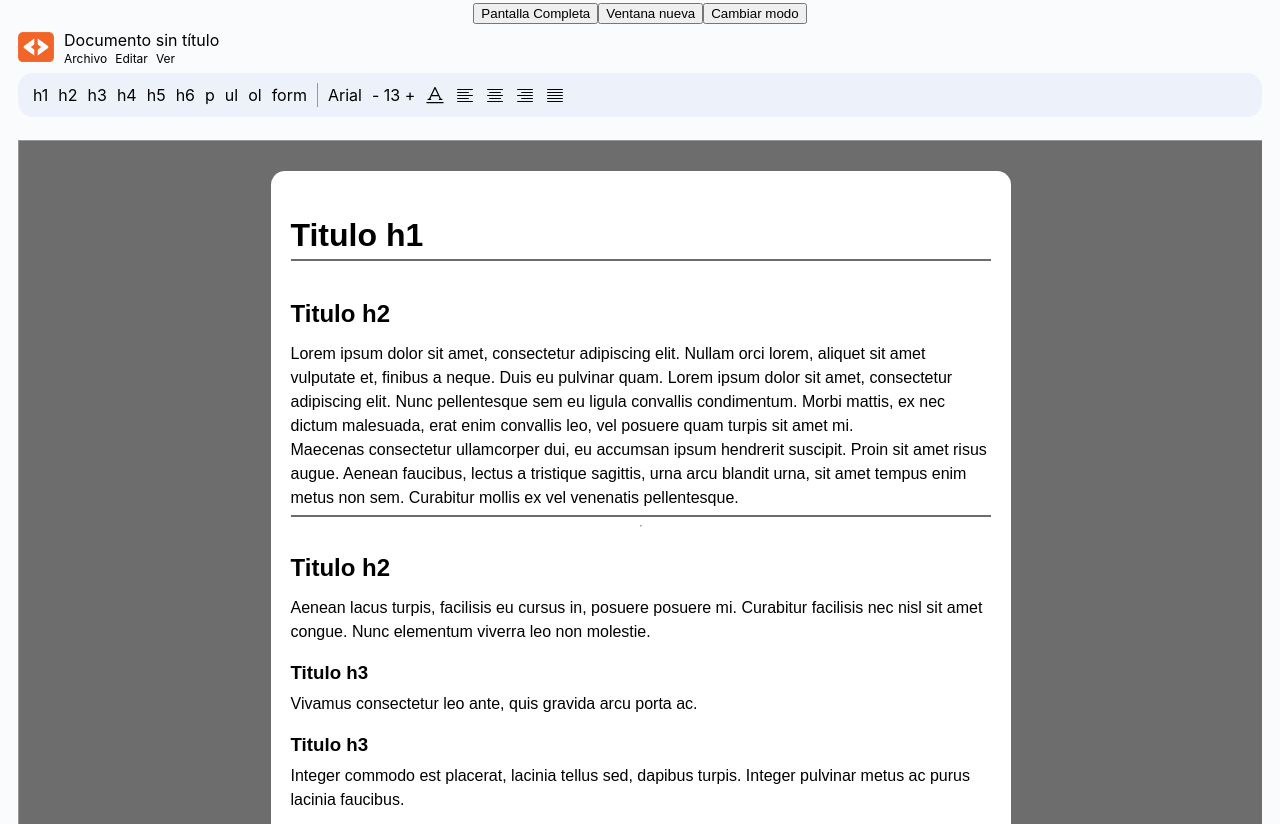
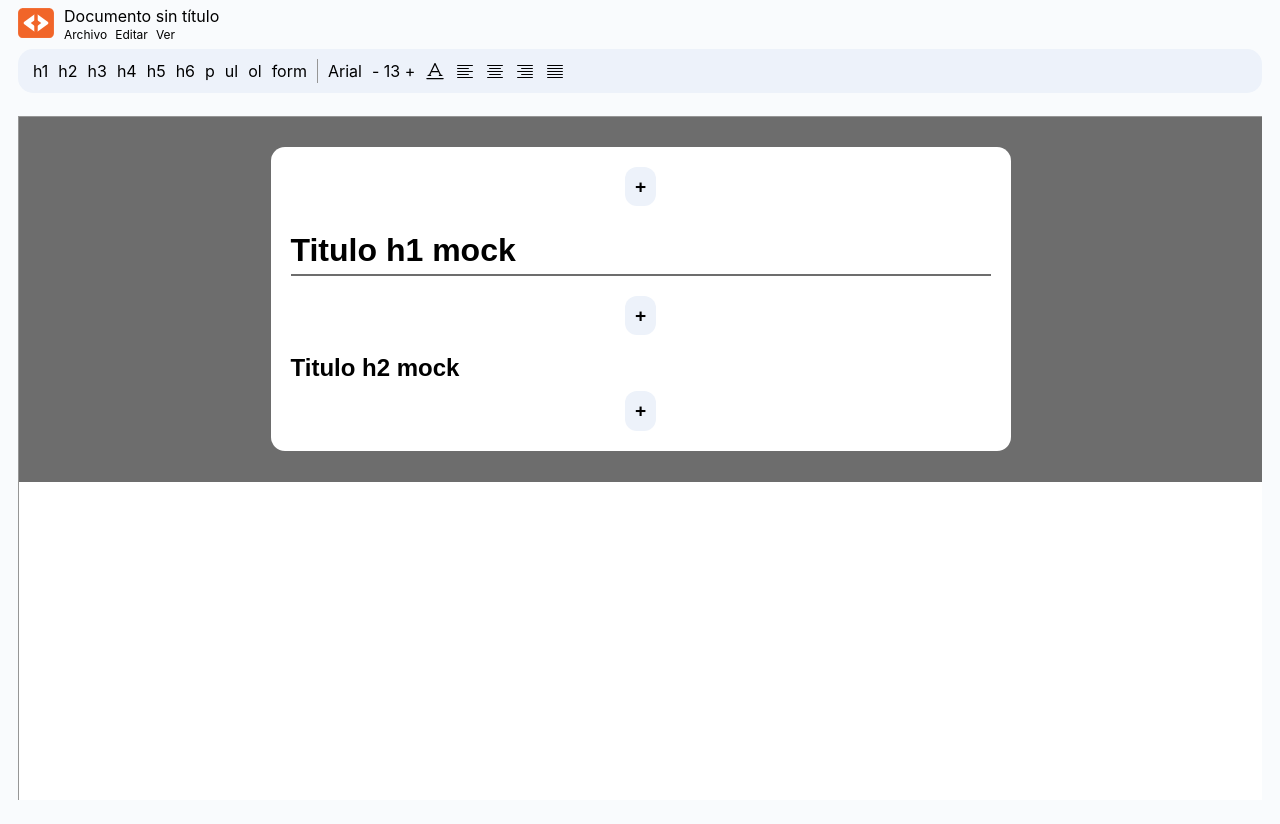
Before and after one commit to JoseMR6/react-web-editor, a React (Vite) app in the folder react-web-editor/: page / in a window 1280 px wide. After the commit the page ends 800 px from the top, so only its background shows below. Built offline with nearby package versions, Linux system fonts and the light colour scheme.

Commit message:
Inicio de estructura variable del main e insercion de prueba lista

```diff
--- a/react-web-editor/src/App.jsx
+++ b/react-web-editor/src/App.jsx
@@ -3,10 +3,10 @@ import { Document } from './components/Document.jsx'
 import './App.css'
 import { TIndex } from './components/template_components/TIndex.jsx'
 import { useModo } from './hooks/useModo.js'
-import { toggleFullscreen, openWindowScreen } from './logic/window.js'
+//import { toggleFullscreen, openWindowScreen } from './logic/window.js'
 
 function App() {
-  const {modo, toggleModo} = useModo()
+  const {modo/*, toggleModo*/} = useModo()
 
   return (
     /*
@@ -16,9 +16,6 @@ function App() {
     */
 
     <>
-      <button onClick={toggleFullscreen}>Pantalla Completa</button>
-      <button onClick={openWindowScreen}>Ventana nueva</button>
-      <button onClick={toggleModo}>Cambiar modo</button>
       {modo == 'edicion' && <div id='general-container'>
         <Header />
         <Document />
--- a/react-web-editor/src/components/template_components/TIndex.css
+++ b/react-web-editor/src/components/template_components/TIndex.css
@@ -7,6 +7,7 @@
     font-weight: initial;
     color: initial;
     min-height: 100%;/**/
+    /*height: 100%;*/
     display: block;
 
     /*margin-top: 1px;*/
@@ -18,7 +19,8 @@
 
     display: block;
     /*margin: 8px;*/
-    min-height: 100%;
+    /*min-height: 100%;*/
+    height: 100%;
     border: 0;
     /*margin: 0 auto;*/
 
@@ -26,6 +28,7 @@
     margin-top: -1px;
 
     padding-bottom: 1px;
+    margin-bottom: 0px;
 
     font-family: sans-serif;
 
--- a/react-web-editor/src/components/template_components/TMain.css
+++ b/react-web-editor/src/components/template_components/TMain.css
@@ -1,13 +1,11 @@
 #template-main {
     background-color: #ffffff;
     margin: 0 auto;
-    margin-top: 30px;/**/
+    margin-top: 30px;
     margin-bottom: 30px;
     width: 700px;
-    /*background-color: bisque;*/
     display: flex;
     flex-direction: column;
-    height: 100%;
     padding: 20px;
     border-radius: 14px;
 }
@@ -36,3 +34,23 @@
 .element-separator{
     border-bottom: 2px solid #6d6d6d;
 }
+
+.add-element{
+    display: flex;
+    flex-direction: column;
+    align-items: center;
+}
+
+.add-element span{
+    font-size: larger;
+    font-weight: bold;
+    background-color: #edf2fa;
+    padding: 10px;
+    line-height: 1;
+    border-radius: 12px;
+}
+
+.add-element span:hover{
+    cursor: pointer;
+    background-color: #a1a4a8;
+}
--- a/react-web-editor/src/components/template_components/TMain.jsx
+++ b/react-web-editor/src/components/template_components/TMain.jsx
@@ -1,11 +1,143 @@
 import './TMain.css'
+import { PropTypes } from 'prop-types'
+import { useId, useState } from 'react'
+import { TITLE_TYPES, ELEMENT_TYPES } from '../../constants.js'
+import { addElements } from '../../logic/elements.js'
+
+export function Titulo({ id, text, type }) {
+    var textHtml = "<" + type + ">" + text + "</" + type + ">"
+
+    return (
+        <>
+            <div id={id} className='element-container'
+                dangerouslySetInnerHTML={{ __html: textHtml }}
+            />
+        </>
+    )
+}
+
+Titulo.propTypes = {
+    id: PropTypes.string.isRequired,
+    text: PropTypes.string.isRequired,
+    type: PropTypes.string.isRequired
+}
+
+
+export function AddElement({ id, elementos, setElementos }) {
+    const elementType = ELEMENT_TYPES.TITULO
+    const elementOptions = {
+        text: "Titulo de add element",
+        type: TITLE_TYPES.H3
+    }
+    const newIds = {
+        1: useId(),
+        2: useId(),
+        3: useId()
+    }
+    const idElement = id
+
+    return (
+        <>
+            <div id={idElement} className='add-element'>
+                <span onClick={() =>
+                    addElements({ idElement, elementType, elementOptions,
+                        newIds, elementos, setElementos
+                    })}
+                >
+                    +
+                </span>
+            </div>
+        </>
+    )
+}
+
+AddElement.propTypes = {
+    id: PropTypes.string.isRequired,
+    elementos: PropTypes.array.isRequired,
+    setElementos: PropTypes.func.isRequired
+}
 
 export function TMain() {
+    const [elementos, setElementos] = useState(
+        [
+            {
+                id: useId(),
+                type: ELEMENT_TYPES.ADD_ELEMENT
+            },
+            {
+                id: useId(),
+                type: ELEMENT_TYPES.TITULO,
+                param: {
+                    text: 'Titulo h1 mock',
+                    type: TITLE_TYPES.H1
+                }
+            },
+            {
+                id: useId(),
+                type: ELEMENT_TYPES.ADD_ELEMENT
+            },
+            {
+                id: useId(),
+                type: ELEMENT_TYPES.TITULO,
+                param: {
+                    text: 'Titulo h2 mock',
+                    type: TITLE_TYPES.H2
+                }
+            },
+            {
+                id: useId(),
+                type: ELEMENT_TYPES.ADD_ELEMENT
+            }
+        ]
+    )
+
     return (
         <>
             <main id='template-main'>
-                <h1>Titulo h1</h1>
-                <h2>Titulo h2</h2>
+
+                {elementos.map(elemento => {
+
+                    var component = <div key={elemento.id}>error</div>
+
+                    if (elemento.type == ELEMENT_TYPES.ADD_ELEMENT) {
+                        component = (
+                            <AddElement
+                                key={elemento.id}
+                                id={elemento.id}
+                                elementos={elementos}
+                                setElementos={setElementos}
+                            />
+                        )
+                    } else if (elemento.type == ELEMENT_TYPES.TITULO) {
+                        component = (
+                            <Titulo
+                                key={elemento.id}
+                                id={elemento.id}
+                                text={elemento.param.text}
+                                type={elemento.param.type}
+                            />
+                        )
+                    }
+
+                    return (
+                        <>
+                            {component}
+                        </>
+                    )
+                })}
+
+            </main>
+        </>/**/
+        /*<>
+            <main id='template-main'>
+                <Titulo
+                    text={'Titulo h1'}
+                    type={TITLE_TYPES.H1}
+                />
+                <Titulo
+                    text={'Titulo h2'}
+                    type={TITLE_TYPES.H2}
+                />
                 <p>
                     Lorem ipsum dolor sit amet, consectetur adipiscing elit.
                     Nullam orci lorem, aliquet sit amet vulputate et, finibus a neque.
@@ -20,28 +152,39 @@ export function TMain() {
                     metus non sem. Curabitur mollis ex vel venenatis pellentesque.
                 </p>
                 <div className='element-separator'/>
-                <hr/>
-                <h2>Titulo h2</h2>
+                <Titulo
+                    text={'Titulo h2'}
+                    type={TITLE_TYPES.H2}
+                />
                 <p>
                     Aenean lacus turpis, facilisis eu cursus in, posuere posuere mi.
                     Curabitur facilisis nec nisl sit amet congue. Nunc elementum
                     viverra leo non molestie.
                 </p>
-                <h3>Titulo h3</h3>
+                <Titulo
+                    text={'Titulo h3'}
+                    type={TITLE_TYPES.H3}
+                />
                 <p>
                     Vivamus consectetur leo ante, quis gravida arcu porta ac.
                 </p>
-                <h3>Titulo h3</h3>
+                <Titulo
+                    text={'Titulo h3'}
+                    type={TITLE_TYPES.H3}
+                />
                 <p>
                     Integer commodo est placerat, lacinia tellus sed, dapibus turpis.
                     Integer pulvinar metus ac purus lacinia faucibus.
                 </p>
-                <h3>Titulo h3</h3>
+                <Titulo
+                    text={'Titulo h3'}
+                    type={TITLE_TYPES.H3}
+                />
                 <p>
                     Morbi varius tortor dolor, scelerisque scelerisque lectus consectetur et.
                     Donec imperdiet consequat vehicula.
                 </p>
             </main>
-        </>
+        </>*/
     )
 }
--- /dev/null
+++ b/react-web-editor/src/constants.js
@@ -0,0 +1,14 @@
+export const TITLE_TYPES = {
+    H1: 'h1',
+    H2: 'h2',
+    H3: 'h3',
+    H4: 'h4',
+    H5: 'h5',
+    H6: 'h6'
+}
+
+export const ELEMENT_TYPES = {
+    ADD_ELEMENT: 'add_element',
+    TITULO: 'titulo',
+    PARRAFO: 'parrafo'
+}
--- /dev/null
+++ b/react-web-editor/src/logic/elements.js
@@ -0,0 +1,34 @@
+import { ELEMENT_TYPES } from "../constants.js"
+
+export function addElements({ idElement, elementType, elementOptions, newIds, elementos, setElementos }) {
+
+    if (elementType == ELEMENT_TYPES.TITULO) {
+
+        const posicionAddElement = elementos.findIndex(
+            (element) => element.id == idElement
+        )
+
+        const newElementos = structuredClone(elementos)
+        newElementos.splice(posicionAddElement, 1,
+            {
+                id: newIds[1],
+                type: ELEMENT_TYPES.ADD_ELEMENT
+            },
+            {
+                id: newIds[2],
+                type: ELEMENT_TYPES.TITULO,
+                param: {
+                    text: elementOptions.text,
+                    type: elementOptions.type
+                }
+            },
+            {
+                id: newIds[3],
+                type: ELEMENT_TYPES.ADD_ELEMENT
+            }
+        )
+
+        setElementos(newElementos)
+    }
+
+}
```
